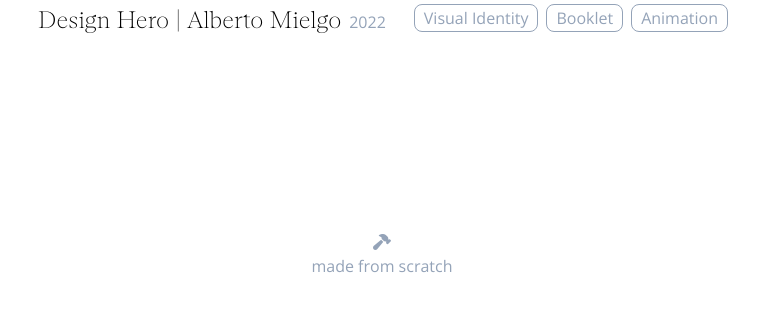
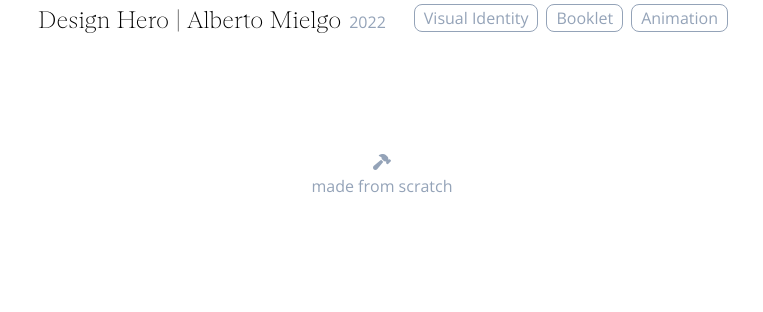
Before and after one commit to usung325/svelteKit, a SvelteKit app in the folder yoosung_portfolio/: page / in a window 1280 px wide. Shown: the part 1934-2246 px from the top of the page, without its empty margins (258-1021 px from the left). Built offline with nearby package versions, Linux system fonts and the light colour scheme.

Commit message:
reduced padding on footer

```diff
--- a/yoosung_portfolio/src/components/Footer.svelte
+++ b/yoosung_portfolio/src/components/Footer.svelte
@@ -1,7 +1,7 @@
 <script>
 </script>
 
-<div class="text-center pt-[10em]">
+<div class="text-center pt-[5em]">
     <i class="fa-solid fa-hammer text-slate-400"></i>
     <p class="text-slate-400">made from scratch</p>
 </div>
```
